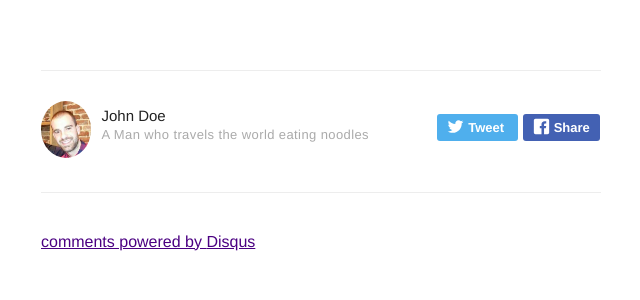
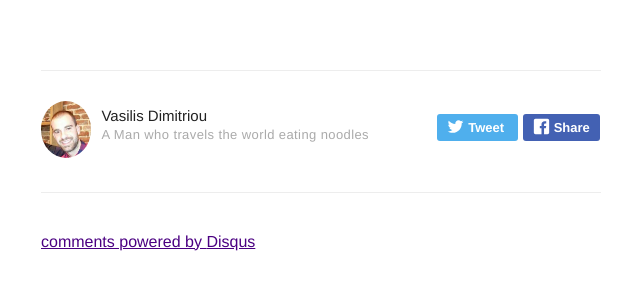
Before and after one commit to Vasilisdm/front-cover, a Jekyll site: the page built from _posts/2016-01-23-indigo-jekyll-theme.markdown, in a window 1280 px wide. Shown: the part 1292-1592 px from the top of the page, without its empty margins (319-959 px from the left). Built offline with Jekyll 4.4.1, drawn with Linux system fonts in a browser that asks for light colours; emoji names are drawn with the system emoji font; comment, search, counter and statistics services are not loaded.

Commit message:
changed name to mine at another place

```diff
--- a/_config.yml
+++ b/_config.yml
@@ -54,7 +54,7 @@ email: myemail@gmail.com
 
 authors:
     johndoe:
-        name: John Doe
+        name: Vasilis Dimitriou
         bio: A Man who travels the world eating noodles
         external-image: false
         picture: assets/images/profile.jpg
```
